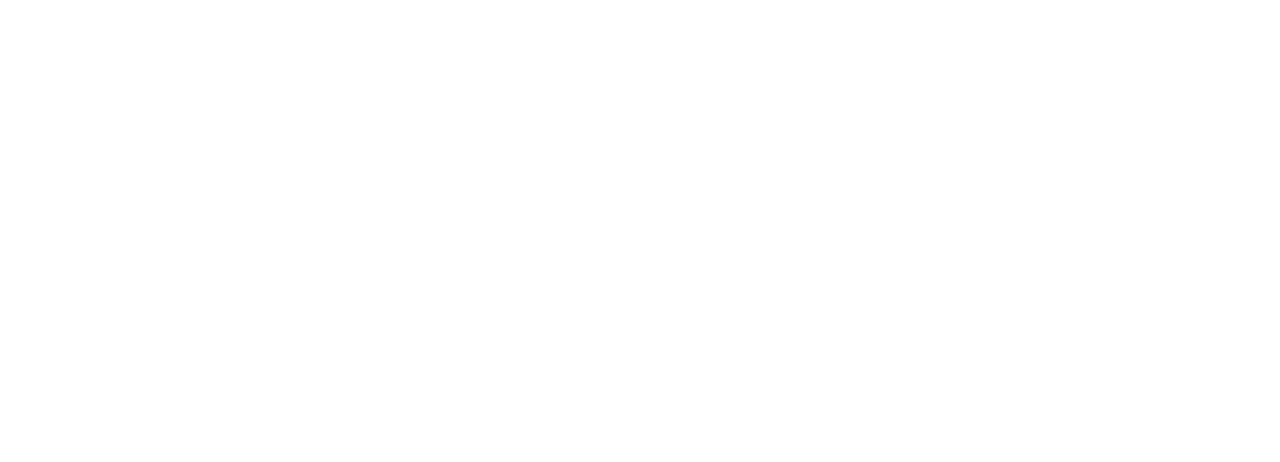
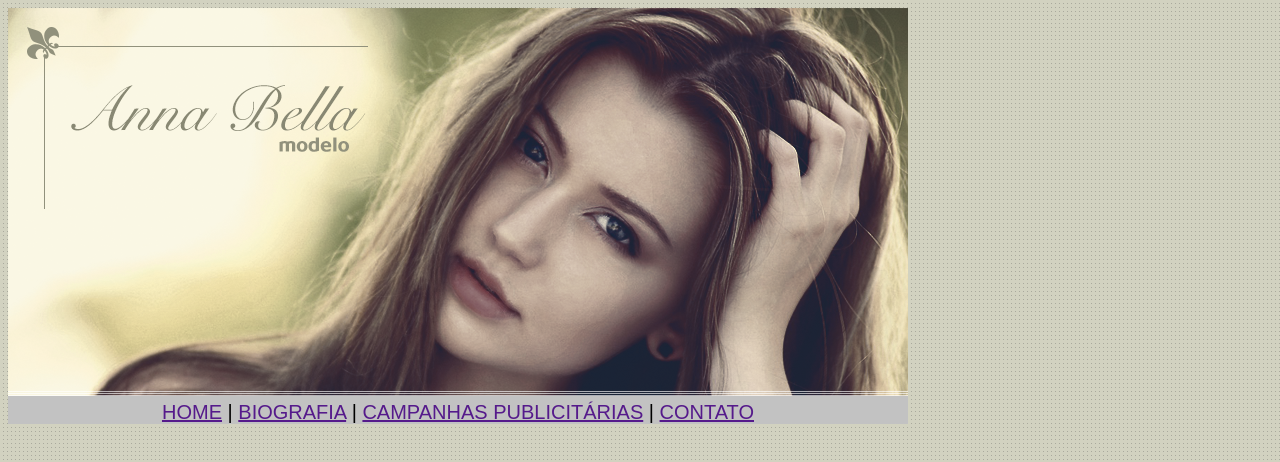
Before and after one commit to DanielScarlatta/aulas-desenvolvimento-web, a plain HTML site: page CSS/Aula-37/projeto2-AnnaBela/index.html in a window 1280 px wide. Shown: the top 462 px of the page. Drawn offline with Linux system fonts and the light colour scheme.

Commit message:
Praticas

```diff
--- a/CSS/Aula-37/projeto2-AnnaBela/index.html
+++ b/CSS/Aula-37/projeto2-AnnaBela/index.html
@@ -4,9 +4,25 @@
     <meta charset="UTF-8">
     <meta http-equiv="X-UA-Compatible" content="IE=edge">
     <meta name="viewport" content="width=device-width, initial-scale=1.0">
+    <link rel="stylesheet" href="style.css">
     <title>Anna Bela</title>
 </head>
-<body>
+<body id="principal">
+    <div class="conteudo">
+
+        <div class="capa">
+            <img src="arquivos-necessarios/capa.png" alt="foto da modelo">
+        </div>
+
+        <div class="navbar">
+            <span><a href="">HOME</a></span> |
+            <span><a href="">BIOGRAFIA</a></span> |
+            <span><a href="">CAMPANHAS PUBLICITÁRIAS</a></span> |
+            <span><a href="">CONTATO</a></span>
+
+
+        </div>
+    </div>
 
 </body>
 </html>
--- /dev/null
+++ b/CSS/Aula-37/projeto2-AnnaBela/style.css
@@ -0,0 +1,10 @@
+#principal {
+    background-image: url(arquivos-necessarios/fundo.png);
+}
+
+.conteudo {
+    width: 900px;
+    text-align: center;
+    font: 20px arial ;
+    background: #c2c2c2;
+}
```
